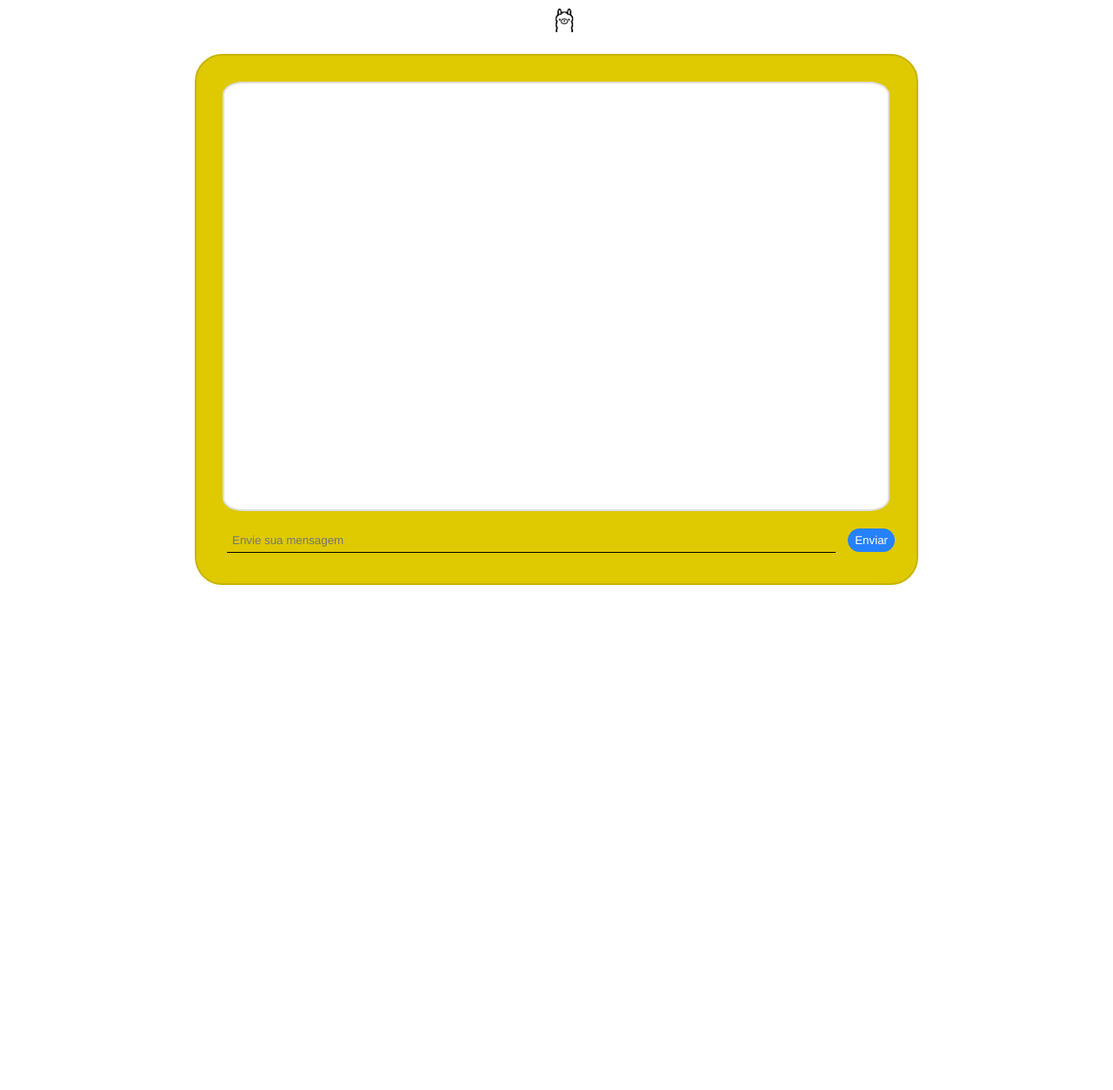
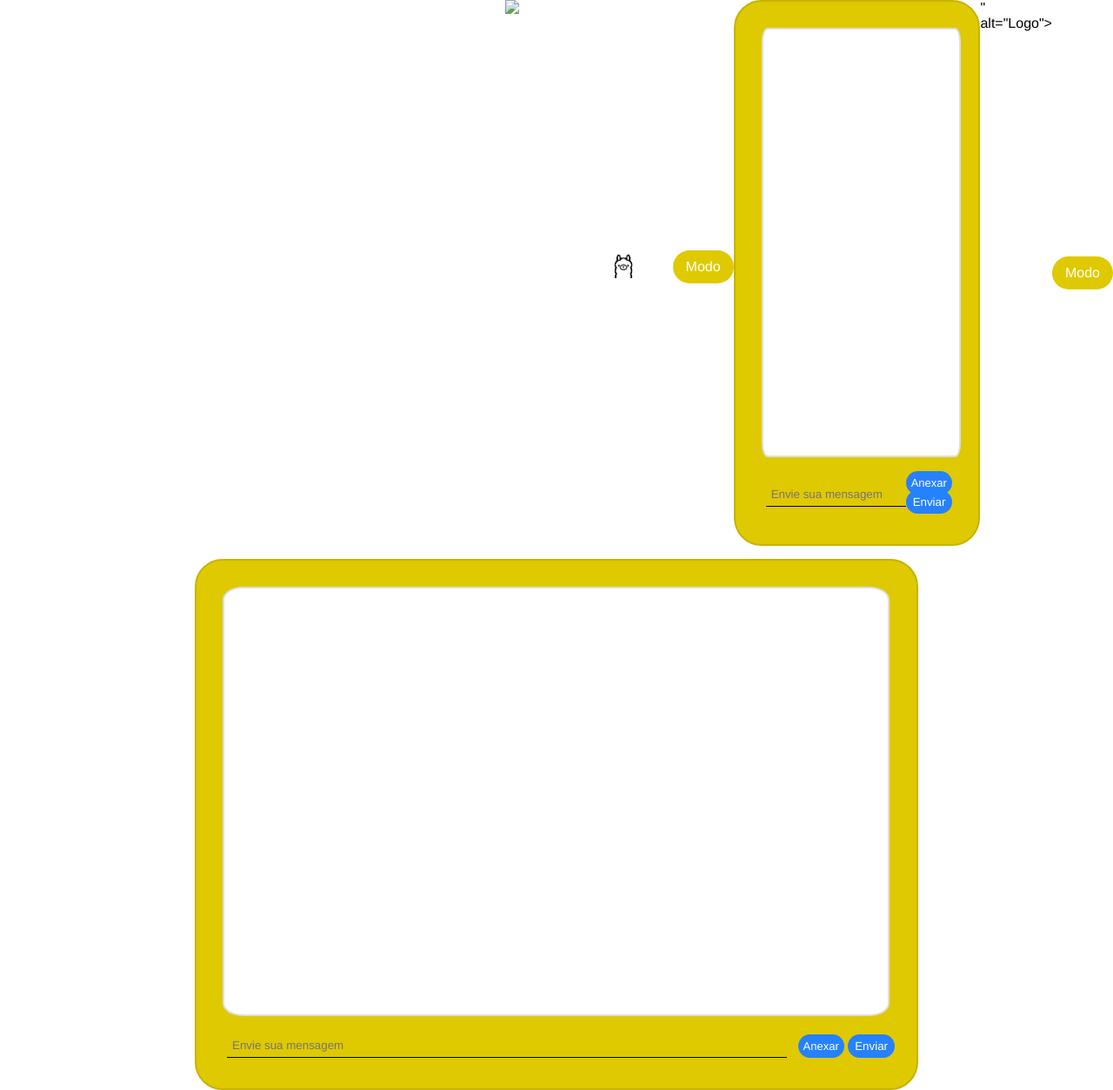
Before and after one commit to thiiferro/IA_python, a Flask app: page / in a window 1280 px wide. Shown: the whole page at 87% size. Before the commit the page ends 673 px from the top, so only its background shows below. Run offline with Flask 3, Linux system fonts and the light colour scheme.

Commit message:
Update index.html

```diff
--- a/Projeto_IA/templates/index.html
+++ b/Projeto_IA/templates/index.html
@@ -1,3 +1,5 @@
+
+
 <!DOCTYPE html>
 <html lang="pt-br">
 <head>
@@ -6,12 +8,30 @@
     <title>ChatBot</title>
     <link rel="stylesheet" href="/static/css/style.css">
     <link rel="shortcut icon" href="/static/icone.ico"/>
-    <script src="/static/js/script.js"></script>
+    <script defer src="/static/js/script.js"></script>
 </head>
 <body>
     <div class="form-header">
         <div class="logo">
-            <img src="/static/images/images-removebg-preview.png" alt="Llama">
+            <img src="/static/images/
+
+<!DOCTYPE html>
+<html lang="pt-br">
+<head>
+    <meta charset="UTF-8">
+    <meta name="viewport" content="width=device-width, initial-scale=1.0">
+    <title>ChatBot</title>
+    <link rel="stylesheet" href="/static/css/style.css">
+    <link rel="shortcut icon" href="/static/icone.ico"/>
+    <script defer src="/static/js/script.js"></script>
+</head>
+<body>
+    <div class="form-header">
+        <div class="logo">
+            <img src="/static/images/images-removebg-preview.png" alt="Logo">
+        </div>
+        <div class="dark-mode-button">
+            <button id="dark-mode-button">Modo</button>
         </div>
     </div>
 
@@ -20,12 +40,18 @@
             <form id="chatForm">
                 <div class="conversa">
                     <div class="mensagens">
-                        <textarea name="chatbot" class="chatbot" disabled></textarea>
+                        <textarea name="chatbot" class="chatbot" readonly></textarea>
                     </div>
 
                     <div class="mensagem">
                         <input type="text" name="chat" class="chat" id="inputMensagem" placeholder="Envie sua mensagem">
-                        <input type="submit" value="Enviar" class="btn-enviar" id="enviar">
+
+                        <div class="botoes">
+                            <label for="imagem" class="btn-anexar">Anexar</label>
+                            <input type="file" id="imagem" accept="image/*" hidden>
+
+                        <input type="submit" value="Enviar" class="btn-enviar">
+                        </div>
                     </div>
                 </div>
             </form>
@@ -33,3 +59,34 @@
     </div>
 </body>
 </html>
+" alt="Logo">
+        </div>
+        <div class="dark-mode-button">
+            <button id="dark-mode-button">Modo</button>
+        </div>
+    </div>
+
+    <div class="form-container">
+        <div class="form-body">
+            <form id="chatForm">
+                <div class="conversa">
+                    <div class="mensagens">
+                        <textarea name="chatbot" class="chatbot" readonly></textarea>
+                    </div>
+
+                    <div class="mensagem">
+                        <input type="text" name="chat" class="chat" id="inputMensagem" placeholder="Envie sua mensagem">
+
+                        <div class="botoes">
+                            <label for="imagem" class="btn-anexar">Anexar</label>
+                            <input type="file" id="imagem" accept="image/*" hidden>
+
+                        <input type="submit" value="Enviar" class="btn-enviar">
+                        </div>
+                    </div>
+                </div>
+            </form>
+        </div>
+    </div>
+</body>
+</html>
```
